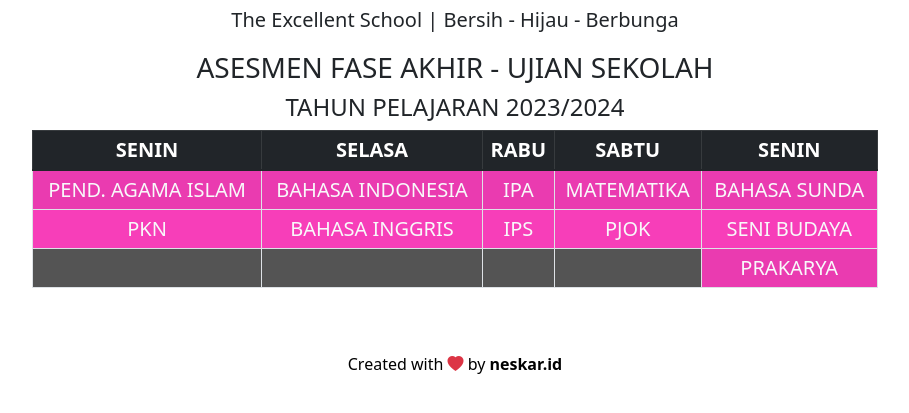
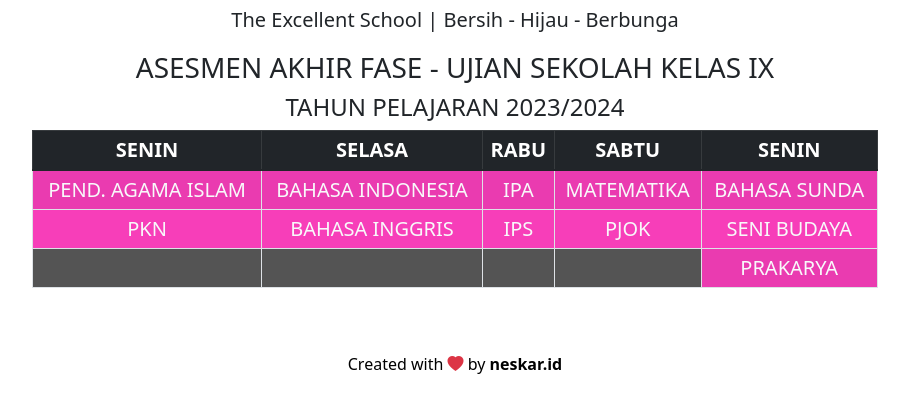
Before and after one commit to smpnegeri1karangsembung/ujiansekolah2024, a plain HTML site: page index.html in a window 1280 px wide. Shown: the part 209-622 px from the top of the page, without its empty margins (185-1094 px from the left). Drawn offline with nearby package versions, Linux system fonts and the light colour scheme.

Commit message:
index.html

```diff
--- a/index.html
+++ b/index.html
@@ -26,7 +26,7 @@
       <img src="img/logo.png" alt="SMP NEGERI 1 KARANGSEMBUNG" width="100" />
       <h3 class="display-5">SMP NEGERI 1 KARANGSEMBUNG</h3>
       <p class="lead">The Excellent School | Bersih - Hijau - Berbunga</p>
-      <h3>ASESMEN FASE AKHIR - UJIAN SEKOLAH</h3>
+      <h3>ASESMEN AKHIR FASE - UJIAN SEKOLAH KELAS IX</h3>
       <h4>TAHUN PELAJARAN 2023/2024</h4>
     </section>
     <!-- akhir jumbotron -->
```
